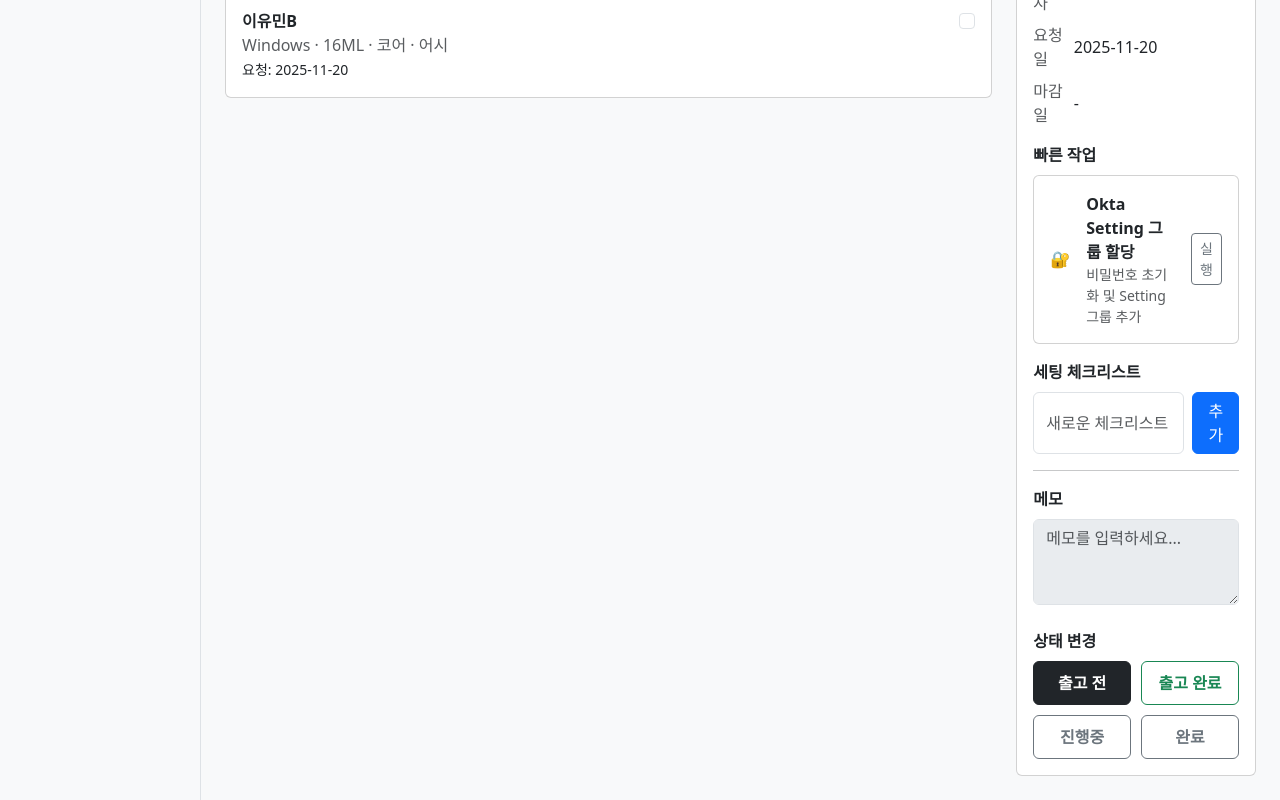
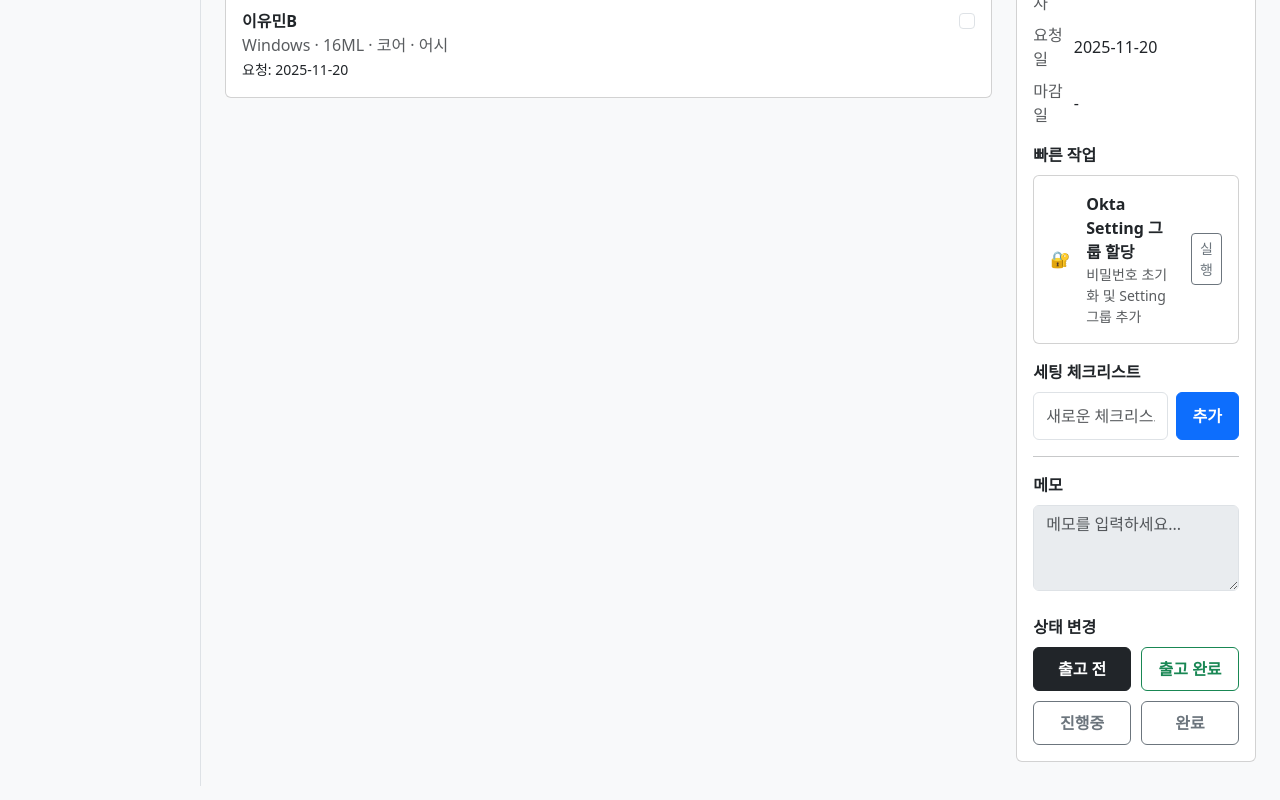
Before and after one commit to Ops-Assistant-Project/FE-Setting-Dashboard, a React (Vite) app: page / in a window 1280 px wide. Shown: the part 788-1588 px from the top of the page. Built offline with nearby package versions, Linux system fonts and the light colour scheme; a web font is replaced by a local one.

Commit message:
💄 Design: 상세 패널 체크리스트 추가 버튼 UI 수정

```diff
--- a/src/components/PcDetailPanel.tsx
+++ b/src/components/PcDetailPanel.tsx
@@ -251,7 +251,13 @@ const PcDetailPanel = () => {
             value={input}
             onChange={(e) => setInput(e.target.value)}
           />
-          <Button onClick={addChecklist}>추가</Button>
+          <Button
+            onClick={addChecklist}
+            className="checklist-add-btn"
+            style={{ flexShrink: 0 }}
+          >
+            추가
+          </Button>
         </div>
 
         <ul className="checklist-list">
```
